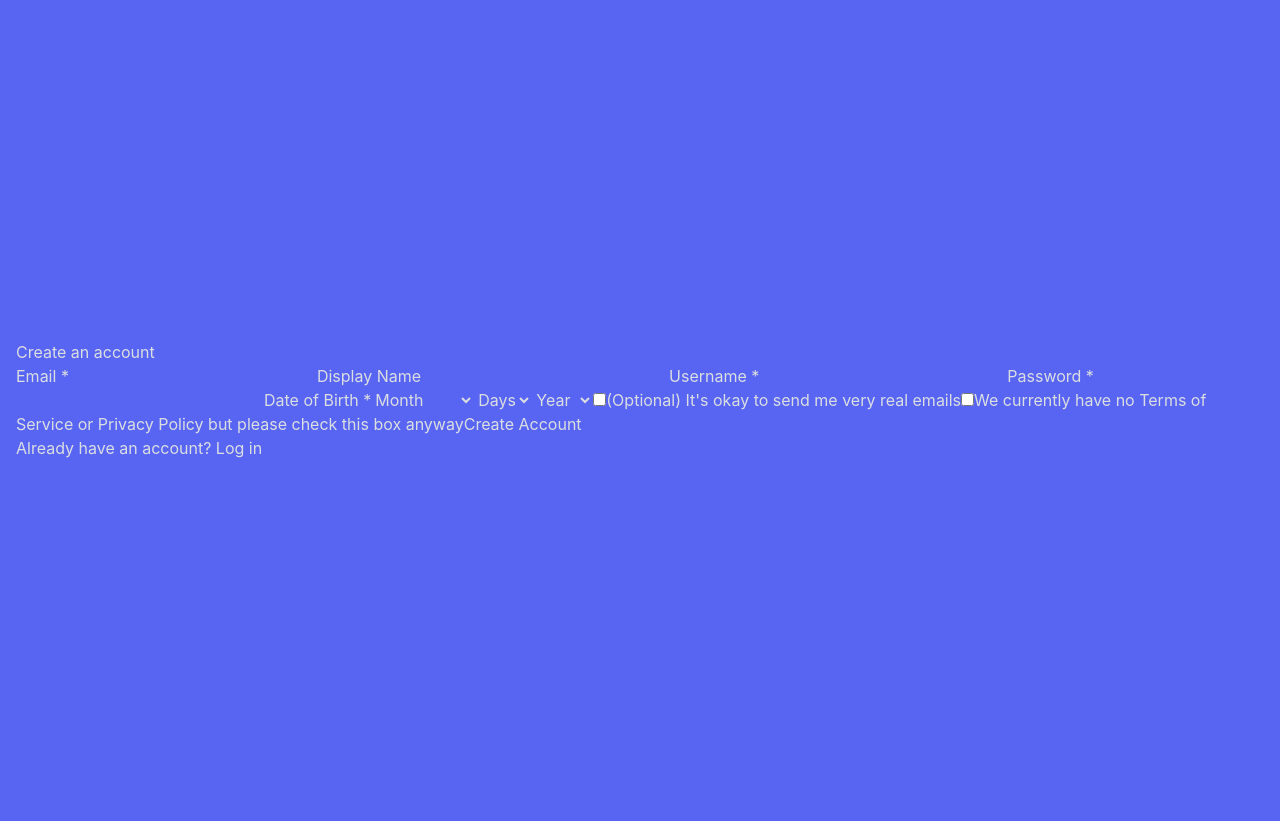
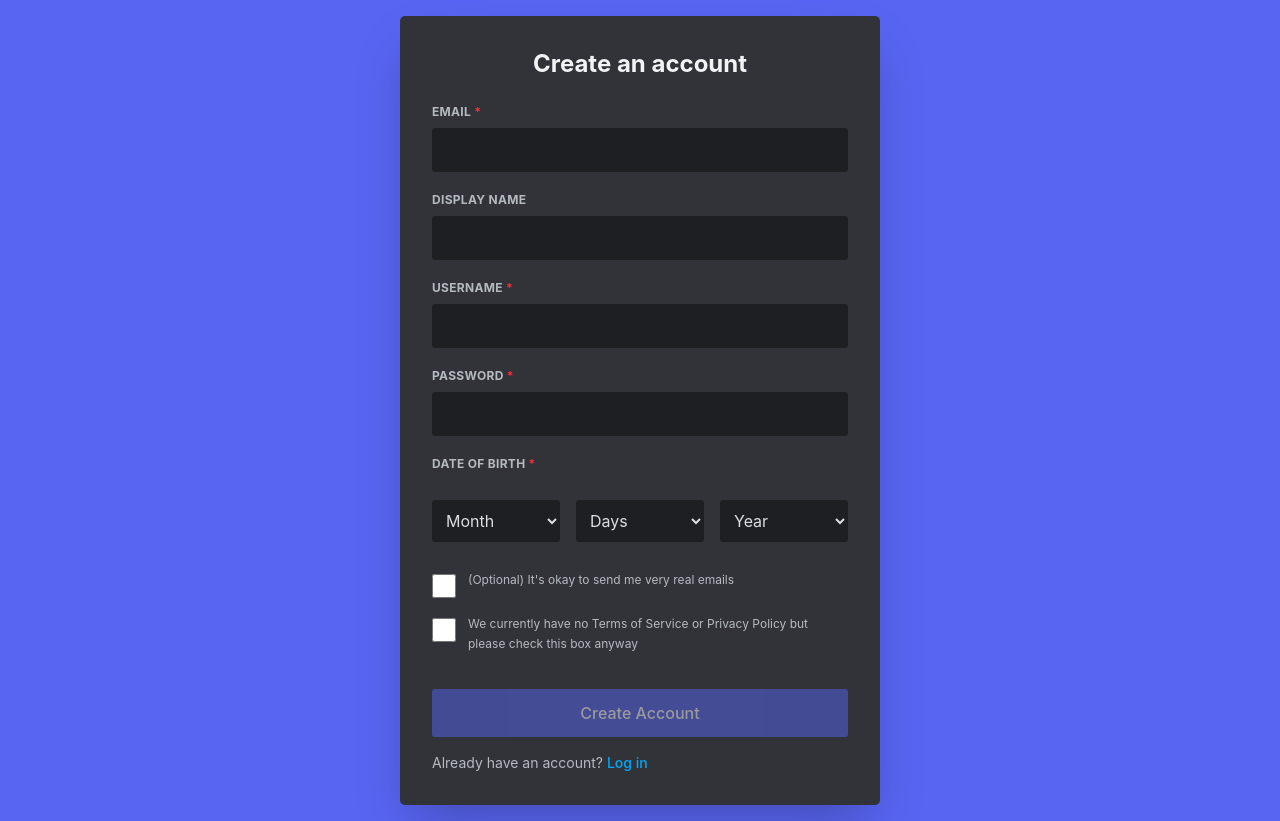
Before and after one commit to stevenlomon/biscord, a React (Vite) app in the folder frontend/: page /register in a window 1280 px wide. Before the commit the page ends 800 px from the top, so only its background shows below. Built offline with nearby package versions, Linux system fonts and the light colour scheme.

Commit message:
register page styling! ✨

```diff
--- a/frontend/src/components/RegisterForm.tsx
+++ b/frontend/src/components/RegisterForm.tsx
@@ -16,45 +16,75 @@ const RegisterForm = () => {
     // To be implemented
   }
 
+  // Reusable label class to keep the code clean
+  const labelClass = "text-xs font-bold text-[#B5BAC1] uppercase tracking-wide mb-2 block";
+  const inputClass = "w-full bg-[#1E1F22] text-[#DBDEE1] rounded-[3px] p-[10px] focus:outline-none focus:ring-1 focus:ring-[#00A8FC] transition-shadow";
+
   return (
     <div>
-      <form onSubmit={handleSubmit}>
-        <label>Email <span>*</span></label>
-        <input type="email" value={email} onChange={(e) => setEmail(e.target.value)} />
+      <form onSubmit={handleSubmit} className="flex flex-col gap-5">
+        {/* Text Input Fields */}
+        <div>
+          <label className={labelClass}>Email <span className="text-red-500">*</span></label>
+          <input className={inputClass} type="email" value={email} onChange={(e) => setEmail(e.target.value)} />
+        </div>
 
-        <label>Display Name</label>
-        <input type="text" value={displayName} onChange={(e) => setdisplayName(e.target.value)} />
+        <div>
+          <label className={labelClass}>Display Name</label>
+          <input className={inputClass} type="text" value={displayName} onChange={(e) => setdisplayName(e.target.value)} />
+        </div>
 
-        <label>Username <span>*</span></label>
-        <input type="text" value={username} onChange={(e) => setUsername(e.target.value)} />
+        <div>
+          <label className={labelClass}>Username <span className="text-red-500">*</span></label>
+          <input className={inputClass} type="text" value={username} onChange={(e) => setUsername(e.target.value)} />
+        </div>
 
-        <label>Password <span>*</span></label>
-        <input type="password" value={password} onChange={(e) => setPassword(e.target.value)} />
+        <div>
+          <label className={labelClass}>Password <span className="text-red-500">*</span></label>
+          <input className={inputClass} type="password" value={password} onChange={(e) => setPassword(e.target.value)} />
+        </div>
 
-        <label>Date of Birth <span>*</span></label>
-        <select value={dateOfBirthMonth || ""} onChange={(e) => setdateOfBirthMonth(Number(e.target.value))}>
+        {/* Date of Birth Flex Row */}
+        <label className={labelClass}>Date of Birth <span className="text-red-500">*</span></label>
+        <div className="flex gap-4">
+          <select className={`${inputClass} cursor-pointer`} value={dateOfBirthMonth || ""} onChange={(e) => setdateOfBirthMonth(Number(e.target.value))}>
             <option value="" disabled hidden>Month</option>
             {MONTHS.map((month, index) => <option key={month} value={index + 1}>{month}</option>)}
           </select>
 
-        <select value={dateOfBirthDay || ""} onChange={(e) => setdateOfBirthDay(Number(e.target.value))}>
+          <select className={`${inputClass} cursor-pointer`} value={dateOfBirthDay || ""} onChange={(e) => setdateOfBirthDay(Number(e.target.value))}>
             <option value="" disabled hidden>Days</option>
             {DAYS.map(day => <option key={day}>{day}</option>)}
           </select>
 
-        <select value={dateOfBirthYear || ""} onChange={(e) => setdateOfBirthYear(Number(e.target.value))}>
+          <select className={`${inputClass} cursor-pointer`} value={dateOfBirthYear || ""} onChange={(e) => setdateOfBirthYear(Number(e.target.value))}>
             <option value="" disabled hidden>Year</option>
             {YEARS.map(year => <option key={year}>{year}</option>)}
           </select>
+        </div>
 
-        <input type="checkbox" checked={marketingConsent} onChange={(e) => setmarketingConsent(e.target.checked)} />
-        <span>(Optional) It's okay to send me very real emails</span>
+        {/* Checkboxes */}
+        <div className="flex flex-col gap-4 mt-2">
+          <label className="flex items-start gap-3 cursor-pointer group">
+            <input className="shrink-0 mt-1 w-6 h-6 rounded accent-[#5865F2] cursor-pointer" type="checkbox" checked={marketingConsent} onChange={(e) => setmarketingConsent(e.target.checked)} />
+            <span className="text-xs text-[#B5BAC1] leading-relaxed group-hover:text-[#DBDEE1] transition-colors">
+              (Optional) It's okay to send me very real emails
+            </span>
+          </label>
 
-        <input type="checkbox" checked={agreement} onChange={(e) => setAgreement(e.target.checked)} />
-        <span>We currently have no Terms of Service or Privacy Policy but please check this box anyway</span>
+          <label className="flex items-start gap-3 cursor-pointer group">
+            <input className="shrink-0 mt-1 w-6 h-6 rounded accent-[#5865F2] cursor-pointer" type="checkbox" checked={agreement} onChange={(e) => setAgreement(e.target.checked)} />
+            <span className="text-xs text-[#B5BAC1] leading-relaxed group-hover:text-[#DBDEE1] transition-colors">
+              We currently have no Terms of Service or Privacy Policy but please check this box anyway
+            </span>
+          </label>
+        </div>
 
+        {/* Submit Button */}
         {/* Derived state for the `disabled` property */}
-        <button type="submit" disabled={!agreement}>Create Account</button>
+        <button className="bg-[#5865F2] hover:bg-[#4752C4] text-white font-medium rounded-[3px] p-3 mt-4 transition-colors w-full disabled:opacity-50 disabled:cursor-not-allowed" type="submit" disabled={!agreement}>
+          Create Account
+        </button>
       </form>
     </div>
   )
--- a/frontend/src/pages/RegisterPage.tsx
+++ b/frontend/src/pages/RegisterPage.tsx
@@ -3,13 +3,23 @@ import { Link } from "react-router-dom"
 
 const RegisterPage = () => {
   return (
-    <div>
-      <h2>Create an account</h2>
+    <div className="bg-[#313338] rounded-[5px] shadow-2xl p-8 flex flex-col w-full max-w-[480px]">
+
+      <h2 className="text-2xl font-bold text-[#F2F3F5] mb-6 text-center">
+        Create an account
+        </h2>
+
       <RegisterForm />
-      <span>Already have an account? </span>
-      <Link to={'/login'}>Log in</Link>
+
+      <div className="mt-4 text-sm">
+        <span className="text-[#B5BAC1]">Already have an account? </span>
+        <Link to={'/login'} className="text-[#00A8FC] hover:underline font-medium">
+          Log in
+        </Link>
+      </div>
+
     </div>
   )
 }
 
-export default RegisterPage
+export default RegisterPage;
```
Lines whose indentation alone changed are shown as unchanged.
